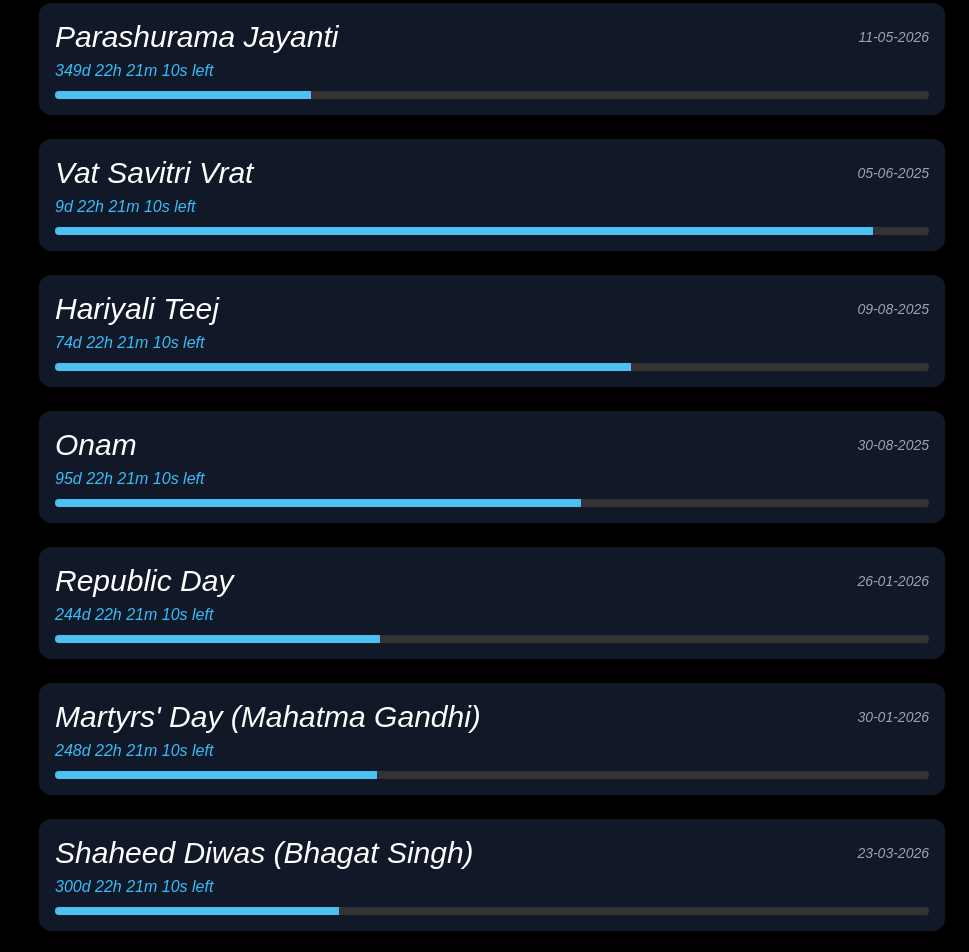
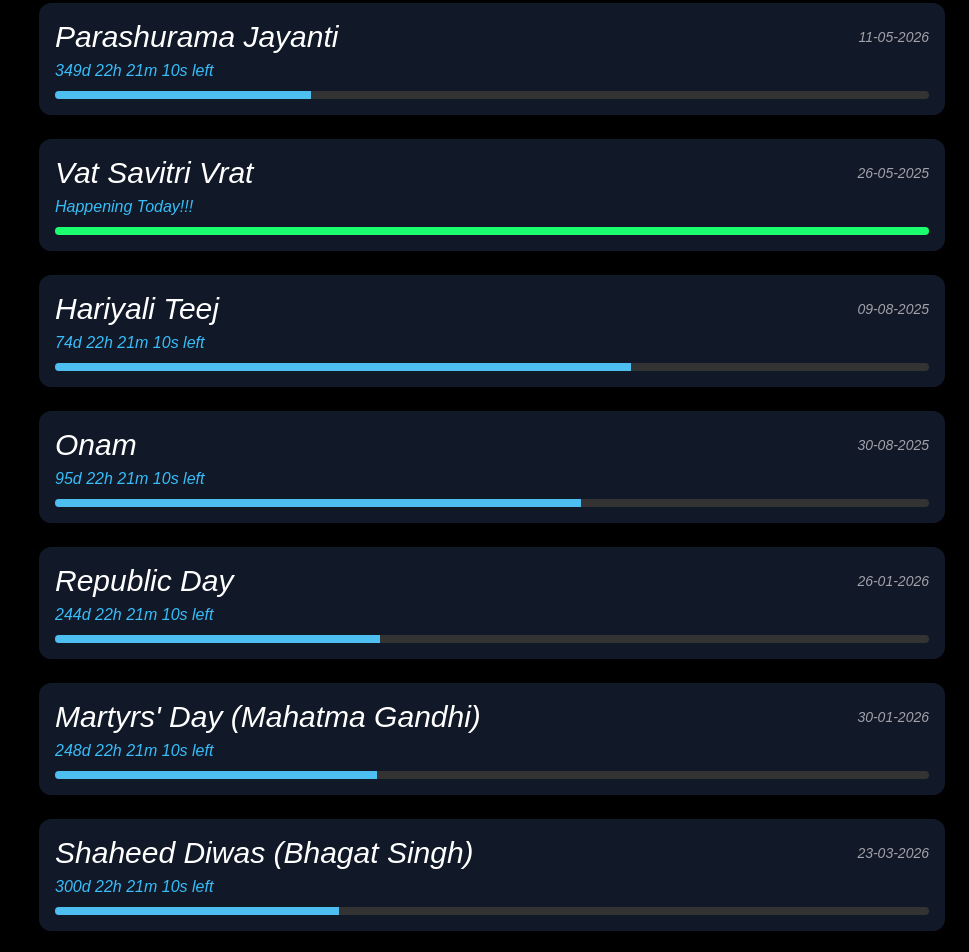
Before and after one commit to harsh240707/India-events-live-countdown, a plain HTML site: page index.html in a window 1280 px wide. Shown: the part 6369-7321 px from the top of the page, without its empty margins (311-1280 px from the left). Drawn offline with nearby package versions, Linux system fonts and the light colour scheme.

Commit message:
Update index.html

```diff
--- a/index.html
+++ b/index.html
@@ -105,7 +105,7 @@
   { name: "Sheetala Ashtami", date: "03-22" },
   { name: "Yamuna Chhath", date: "04-07" },
   { name: "Parashurama Jayanti", date: "05-11" },
-  { name: "Vat Savitri Vrat", date: "06-05" },
+  { name: "Vat Savitri Vrat", date: "05-26" },
   { name: "Hariyali Teej", date: "08-09" },
   { name: "Onam", date: "08-30" },
   { name: "Republic Day", date: "01-26" },
```
